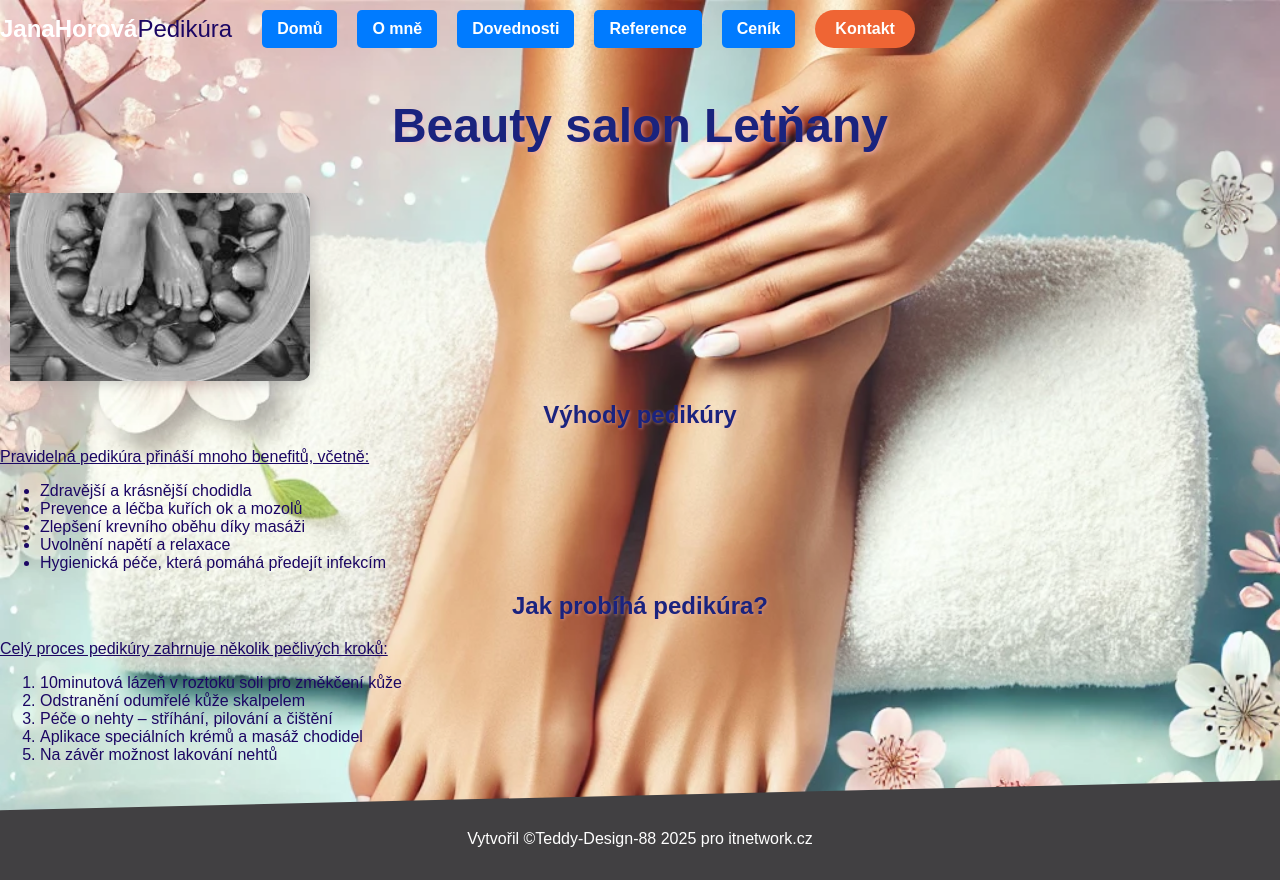
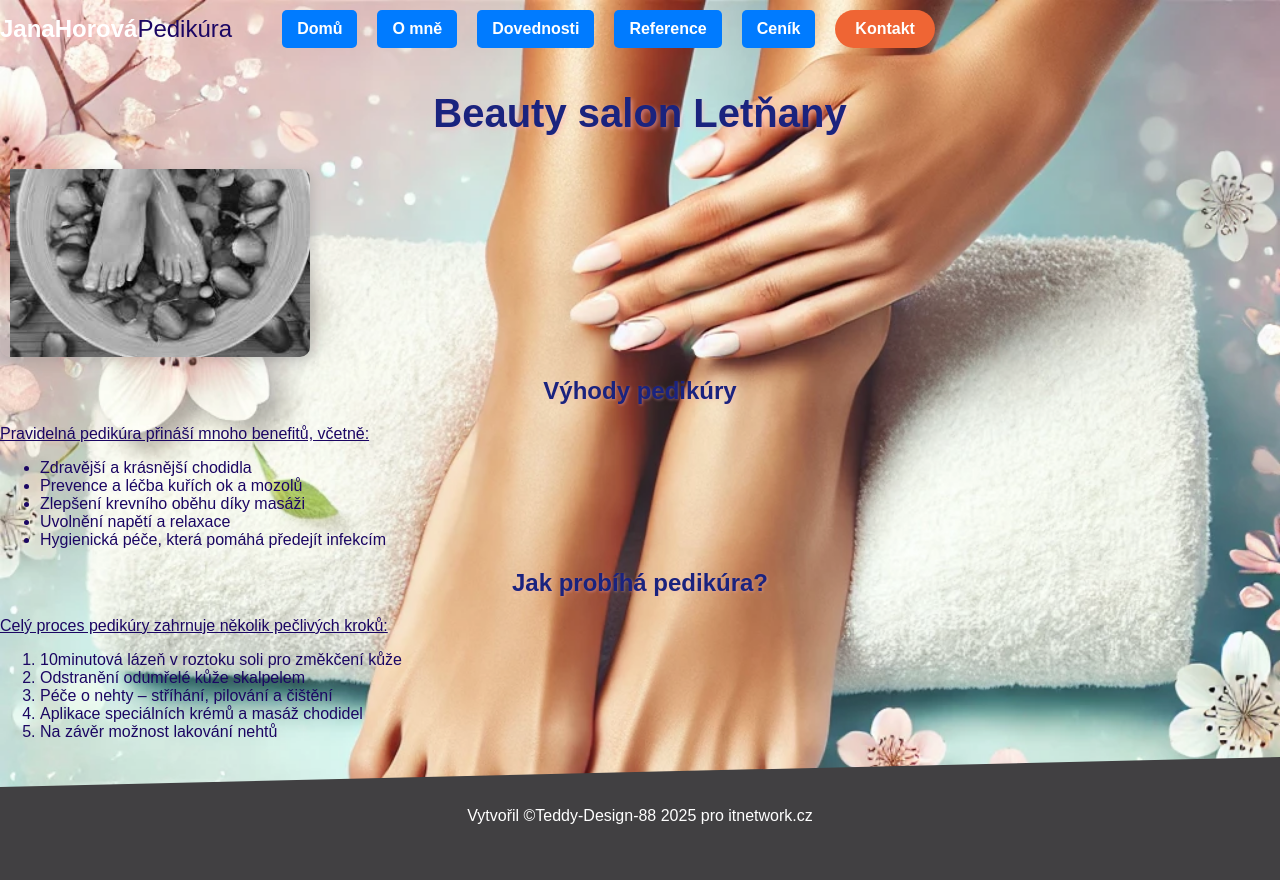
Before and after one commit to Teddy-design-88/pedikura, a plain HTML site: page index.html in a window 1280 px wide. After the commit the page ends 857 px from the top, so only its background shows below. Drawn offline with Linux system fonts and the light colour scheme; a web font is replaced by a local one.

Commit message:
Add files via upload

```diff
--- a/styl.css
+++ b/styl.css
@@ -223,3 +223,33 @@ footer a {
         }
     }
 }
+/* MEDIA QUERY pro zařízení na šířku (landscape) */
+@media (orientation: landscape) {
+    /* Úprava pro horizontální zobrazení */
+    nav ul {
+        flex-direction: row; /* Tlačítka budou vedle sebe, ne pod sebou */
+        justify-content: flex-start; /* Zarovnání položek na začátek */
+    }
+
+    nav ul li {
+        margin: 0 10px; /* Větší mezery mezi položkami */
+        width: auto; /* Nastavení šířky na automatickou (pro horizontální zobrazení) */
+    }
+
+    /* Úprava pro hlavní nadpis */
+    h1 {
+        font-size: 2.5em; /* Zvětšení nadpisu, pokud je potřeba */
+    }
+
+    /* Zajištění, že tělo stránky bude na šířku */
+    body {
+        background-size: cover; /* Zajištění správného rozměru pozadí */
+        min-height: 100vh; /* Minimalizace výšky na 100% obrazovky */
+    }
+
+    /* Upravit styl pro menu na šířku (na iOS) */
+    nav ul {
+        padding: 0 20px; /* Odsazení od okrajů pro lepší vzhled */
+        margin: 0; /* Zrušení okrajů pro seznam */
+    }
+}
```
